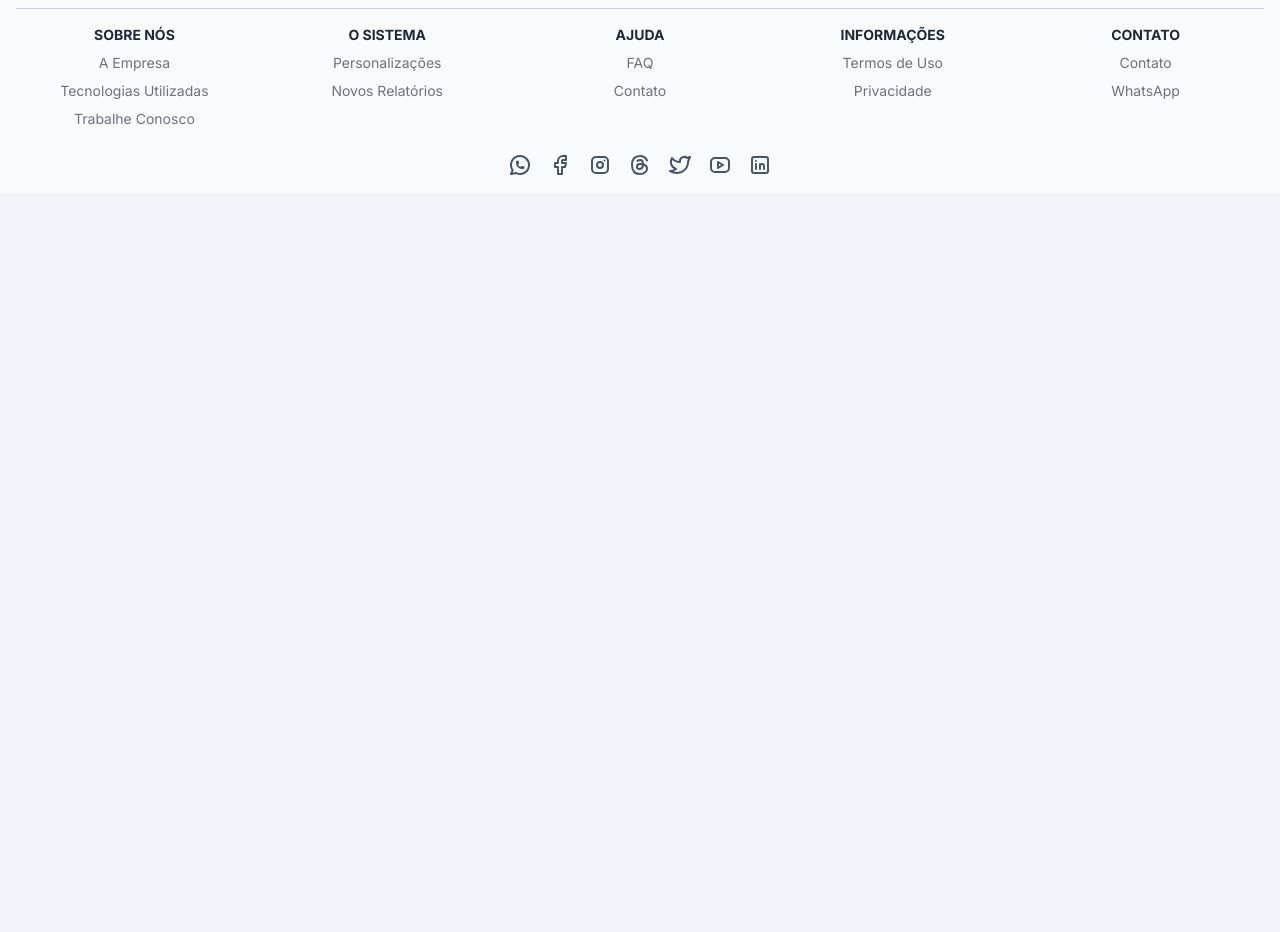
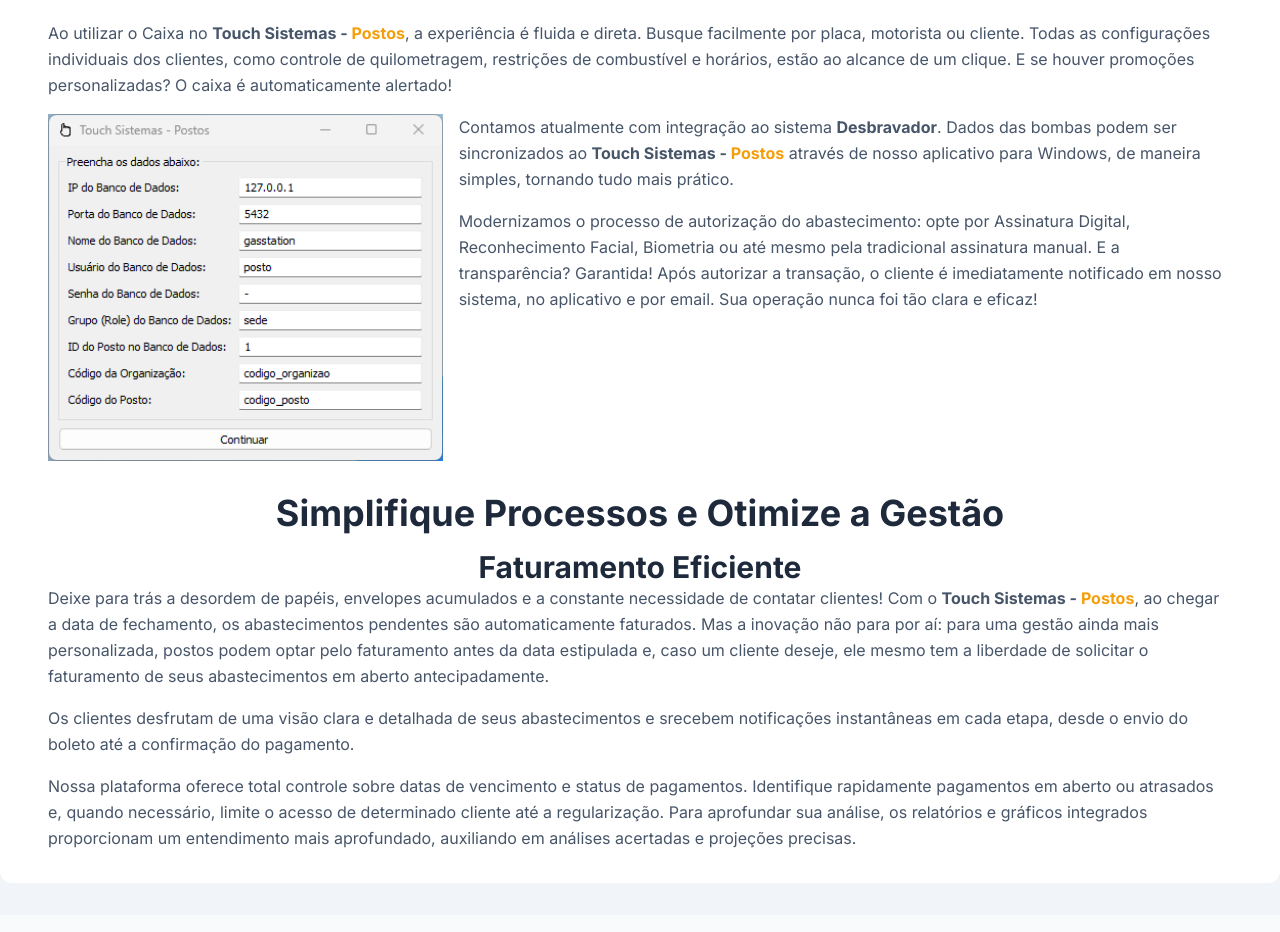
Before and after one commit to gugazimmermann/postos-website, a Next.js app: page /postos in a window 1280 px wide. Shown: the part 2376-3308 px from the top of the page. Before the commit the page ends 2569 px from the top, so only its background shows below. Built offline with nearby package versions, Linux system fonts and the light colour scheme; no server answers.

Commit message:
gas station texts

```diff
--- a/app/components/pages/gas-stations/GasStationsContent.js
+++ b/app/components/pages/gas-stations/GasStationsContent.js
@@ -2,6 +2,8 @@
 import GasStationsOrganizations from './GasStationsOrganizations';
 import GasStationsConfiguration from './GasStationsConfiguration';
 import GasStationsDashBoards from './GasStationsDashBoards';
+import GasStationsDesk from './GasStationsDesk';
+import GasStationsPayments from './GasStationsPayments';
 import ScrollToTopButton from './ScrollToTopButton';
 
 const GasStationsContent = () => {
@@ -11,6 +13,8 @@
       <GasStationsOrganizations />
       <GasStationsConfiguration />
       <GasStationsDashBoards />
+      <GasStationsDesk />
+      <GasStationsPayments />
       <ScrollToTopButton />
     </>
   );
--- /dev/null
+++ b/app/components/pages/gas-stations/GasStationsDesk.js
@@ -0,0 +1,42 @@
+import Image from 'next/image';
+import { Title, SubTitle, Paragraph, AppTitle } from '../../general';
+
+const GasStationsDesk = () => {
+  return (
+    <div id='Caixa' className='w-full sm:flex sm:items-center sm:justify-between mt-8'>
+      <div className='mt-4 sm:mt-0 sm:px-8 w-full'>
+        <SubTitle text='Eficiência, Segurança e Transparência' />
+        <Title text='Tela do Caixa' />
+        <Paragraph>
+          Ao utilizar o Caixa no <AppTitle />, a experiência é fluida e direta. Busque facilmente
+          por placa, motorista ou cliente. Todas as configurações individuais dos clientes, como
+          controle de quilometragem, restrições de combustível e horários, estão ao alcance de um
+          clique. E se houver promoções personalizadas? O caixa é automaticamente alertado!
+        </Paragraph>
+        <div className='w-full'>
+          <Image
+            src='/images/gas-stations/desbravador.webp'
+            width={0}
+            height={0}
+            className='w-1/3 mr-4 float-left'
+            alt='desbravador'
+          />
+          <Paragraph>
+            Contamos atualmente com integração ao sistema <strong>Desbravador</strong>. Dados das
+            bombas podem ser sincronizados ao <AppTitle /> através de nosso aplicativo para Windows,
+            de maneira simples, tornando tudo mais prático.
+          </Paragraph>
+          <Paragraph>
+            Modernizamos o processo de autorização do abastecimento: opte por Assinatura Digital,
+            Reconhecimento Facial, Biometria ou até mesmo pela tradicional assinatura manual. E a
+            transparência? Garantida! Após autorizar a transação, o cliente é imediatamente
+            notificado em nosso sistema, no aplicativo e por email. Sua operação nunca foi tão clara
+            e eficaz!
+          </Paragraph>
+        </div>
+      </div>
+    </div>
+  );
+};
+
+export default GasStationsDesk;
--- a/app/components/pages/gas-stations/GasStationsFeatures.js
+++ b/app/components/pages/gas-stations/GasStationsFeatures.js
@@ -139,42 +139,42 @@
         <GasStationsFeaturesCard
           title='Caixa com Consultas e Alertas'
           ImageHref='/images/gas-stations/abastecimentos.webp'
-          buttonHref='#'
+          buttonHref='#Caixa'
           categories={['abastecimentos']}
           showCard={showCard}
         />
         <GasStationsFeaturesCard
           title='Integrações com as Bombas'
           ImageHref='/images/gas-stations/integracao.webp'
-          buttonHref='#'
+          buttonHref='#Caixa'
           categories={['abastecimentos']}
           showCard={showCard}
         />
         <GasStationsFeaturesCard
           title='Abastecimentos Seguros'
           ImageHref='/images/gas-stations/seguranca.webp'
-          buttonHref='#'
+          buttonHref='#Caixa'
           categories={['abastecimentos']}
           showCard={showCard}
         />
         <GasStationsFeaturesCard
           title='Notificações Instantâneas'
           ImageHref='/images/gas-stations/transparencia.webp'
-          buttonHref='#'
+          buttonHref='#Caixa'
           categories={['abastecimentos', 'clientes']}
           showCard={showCard}
         />
         <GasStationsFeaturesCard
           title='Faturamentos Automatizados'
           ImageHref='/images/gas-stations/faturamentos.webp'
-          buttonHref='#'
+          buttonHref='#Faturamentos'
           categories={['abastecimentos']}
           showCard={showCard}
         />
         <GasStationsFeaturesCard
           title='Detalhes dos Pagamentos'
           ImageHref='/images/gas-stations/pagamentos.webp'
-          buttonHref='#'
+          buttonHref='#Faturamentos'
           categories={['abastecimentos']}
           showCard={showCard}
         />
--- /dev/null
+++ b/app/components/pages/gas-stations/GasStationsPayments.js
@@ -0,0 +1,34 @@
+import { Title, SubTitle, Paragraph, AppTitle } from '../../general';
+
+const GasStationsPayments = () => {
+  return (
+    <div id='Faturamentos' className='w-full sm:flex sm:items-center sm:justify-between mt-8'>
+      <div className='mt-4 sm:mt-0 sm:px-8 w-full'>
+        <Title text='Simplifique Processos e Otimize a Gestão' />
+        <SubTitle text='Faturamento Eficiente' />
+        <Paragraph>
+          Deixe para trás a desordem de papéis, envelopes acumulados e a constante necessidade de
+          contatar clientes! Com o <AppTitle />, ao chegar a data de fechamento, os abastecimentos
+          pendentes são automaticamente faturados. Mas a inovação não para por aí: para uma gestão
+          ainda mais personalizada, postos podem optar pelo faturamento antes da data estipulada e,
+          caso um cliente deseje, ele mesmo tem a liberdade de solicitar o faturamento de seus
+          abastecimentos em aberto antecipadamente.
+        </Paragraph>
+        <Paragraph>
+          Os clientes desfrutam de uma visão clara e detalhada de seus abastecimentos e srecebem
+          notificações instantâneas em cada etapa, desde o envio do boleto até a confirmação do
+          pagamento.
+        </Paragraph>
+        <Paragraph>
+          Nossa plataforma oferece total controle sobre datas de vencimento e status de pagamentos.
+          Identifique rapidamente pagamentos em aberto ou atrasados e, quando necessário, limite o
+          acesso de determinado cliente até a regularização. Para aprofundar sua análise, os
+          relatórios e gráficos integrados proporcionam um entendimento mais aprofundado, auxiliando
+          em análises acertadas e projeções precisas.
+        </Paragraph>
+      </div>
+    </div>
+  );
+};
+
+export default GasStationsPayments;
```
Also changed, not shown: public/images/gas-stations/desbravador.webp (added).
